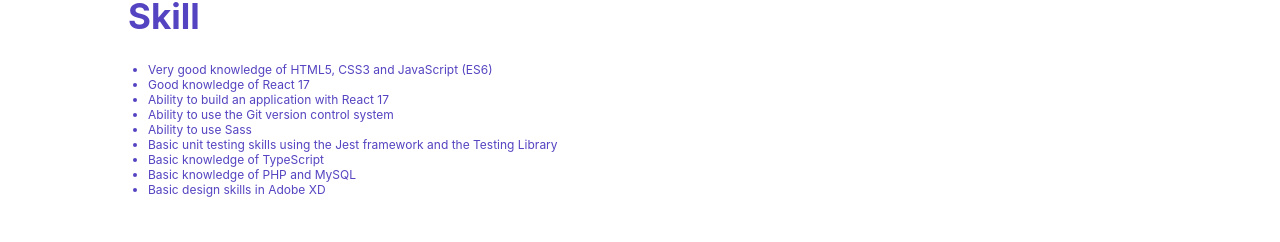
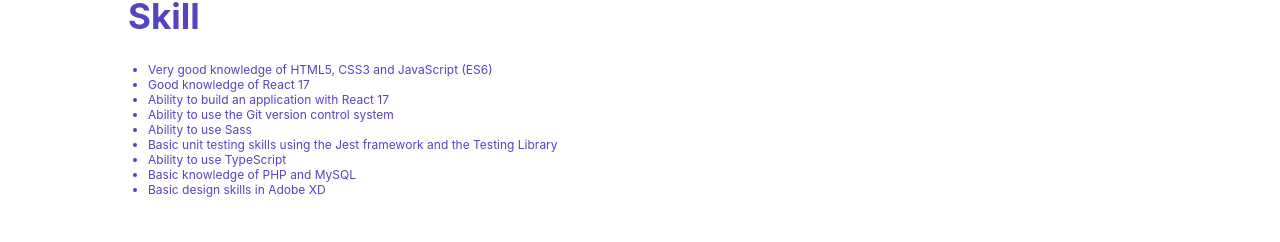
Before and after one commit to Materka11/myWeb, a React (Create React App) app: page / in a window 1280 px wide. Shown: the part 1355-1597 px from the top of the page. Built offline with nearby package versions, Linux system fonts and the light colour scheme.

Commit message:
Update information about me

```diff
--- a/src/components/AboutMe.tsx
+++ b/src/components/AboutMe.tsx
@@ -35,6 +35,8 @@
 					projects but it was time to introduce some mechanics to my projects and the first language I learned
 					was JavaScript. I made a little game with it. After JavaScript, came the powerful JavaScript
 					library, React. This is how I learned React and started my first project based on this technology.
+					After had created first project based on react I started learning Typescript and I have builded this
+					website.
 				</p>
 			</div>
 			<div className={`container skill ${classContainer}`}>
@@ -46,7 +48,7 @@
 					<li>Ability to use the Git version control system</li>
 					<li>Ability to use Sass</li>
 					<li>Basic unit testing skills using the Jest framework and the Testing Library</li>
-					<li>Basic knowledge of TypeScript</li>
+					<li>Ability to use TypeScript</li>
 					<li>Basic knowledge of PHP and MySQL</li>
 					<li>Basic design skills in Adobe XD</li>
 				</ul>
```
